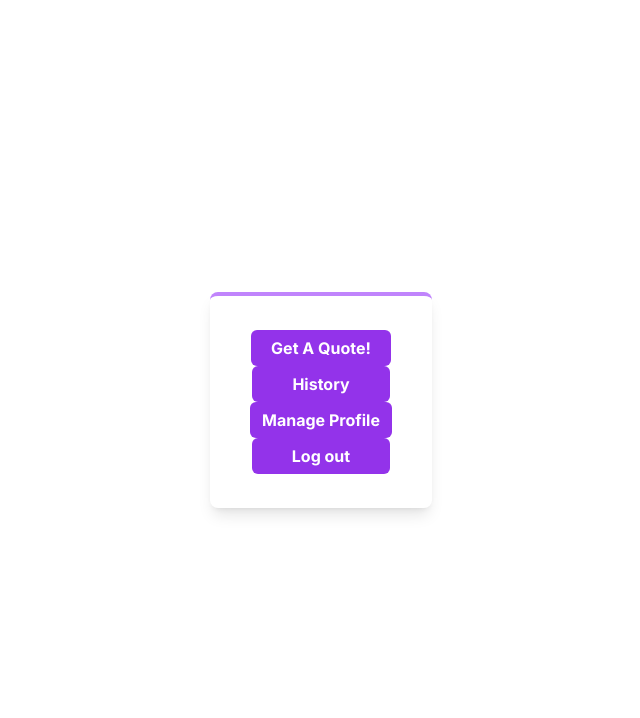
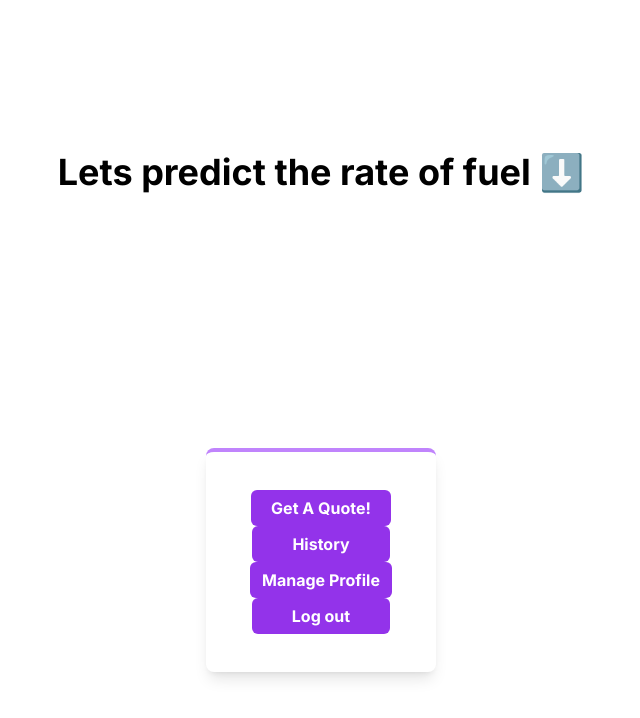
Before and after one commit to Sarahodigie123/fuel-prediction, a Next.js app: page / in a window 1280 px wide. Shown: the top 718 px of the page, without its empty margins (319-959 px from the left). Built offline with nearby package versions, Linux system fonts and the light colour scheme.

Commit message:
Fixed login issues

```diff
--- a/app/components/mainpage.jsx
+++ b/app/components/mainpage.jsx
@@ -6,45 +6,31 @@ import { useRouter } from "next/navigation";
 export default function mainpage() {
   return (
     <div className="grid place-items-center h-screen">
-        <div className="shadow-lg p-10 rounded-lg border-t-4 border-purple-400">
-
+      <header className="text-4xl font-bold mb-0 mt-6 ">Lets predict the rate of fuel ⬇️ </header>
+      <div className="shadow-lg p-11 rounded-lg border-t-4 border-purple-400">
         <form
           onSubmit={(e) => {
             e.preventDefault();
             loginAPI();
           }}
-            className="flex flex-col gap-3"
-          >
-
-
-
-
+          className="flex flex-col gap-3">
           <Link href="/FuelQuoteForm" style={{ display: 'block', textAlign: 'center' }}>
             <span className="bg-purple-600 text-white font-bold cursor-pointer px-5 py-2 rounded-md hover:bg-purple-700 ">
-
               Get A Quote!
-
             </span>
           </Link>
-
           <Link href="/fuel_history" style={{ display: 'block', textAlign: 'center' }}>
             <span className="bg-purple-600 text-white font-bold cursor-pointer px-10 py-2 rounded-md hover:bg-purple-700 ">
-
-
               History
             </span>
           </Link>
           <Link href="/profile" style={{ display: 'block', textAlign: 'center' }}>
             <span className="bg-purple-600 text-white font-bold cursor-pointer px-3 py-2 rounded-md hover:bg-purple-700 ">
-
-
               Manage Profile
             </span>
           </Link>
           <Link href="/login" style={{ display: 'block', textAlign: 'center' }}>
             <span className="bg-purple-600 text-white font-bold cursor-pointer px-10 py-2 rounded-md hover:bg-purple-700 ">
-
-
               Log out
             </span>
           </Link>
--- a/app/components/register.jsx
+++ b/app/components/register.jsx
@@ -26,12 +26,11 @@ function Register() {
        event.preventDefault();
         if (errors.name === "" && errors.username === "" && errors.password === ""){
             axios.post('http://localhost:3306/register', values)
-            router.push("/login")
+            router.push('/login')
             .then(res => {
                 console.log(res);
 
             })
-            .catch(err);
         }
     };
 
```
Lines whose indentation alone changed are shown as unchanged.
